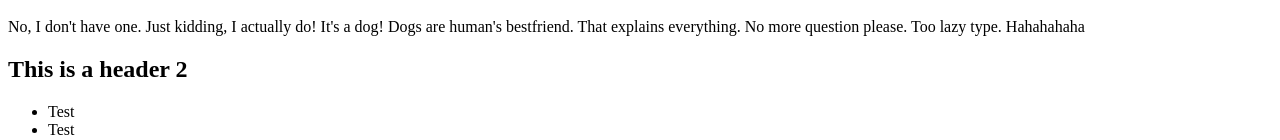
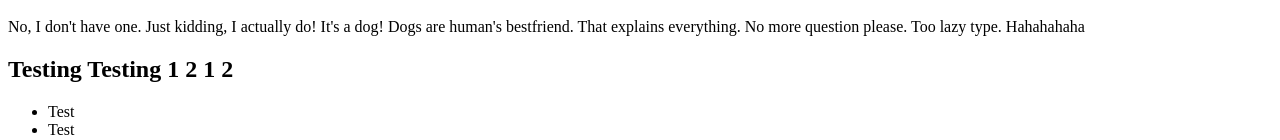
Before and after one commit to polinetuch/_polinetuch_.github.io, a plain HTML site: page index.html in a window 1280 px wide. Shown: the part 265-405 px from the top of the page. Drawn offline with Linux system fonts and the light colour scheme.

Commit message:
changed h2 content

```diff
--- a/index.html
+++ b/index.html
@@ -17,7 +17,7 @@
 
   <p>No, I don't have one. Just kidding, I actually do! It's a dog! Dogs are human's bestfriend. That explains everything. No more question please. Too lazy type. Hahahahaha</p>
 
-  <h2>This is a header 2</h2>
+  <h2>Testing Testing 1 2 1 2</h2>
 
   <ul>
     <li>Test</li>
```
